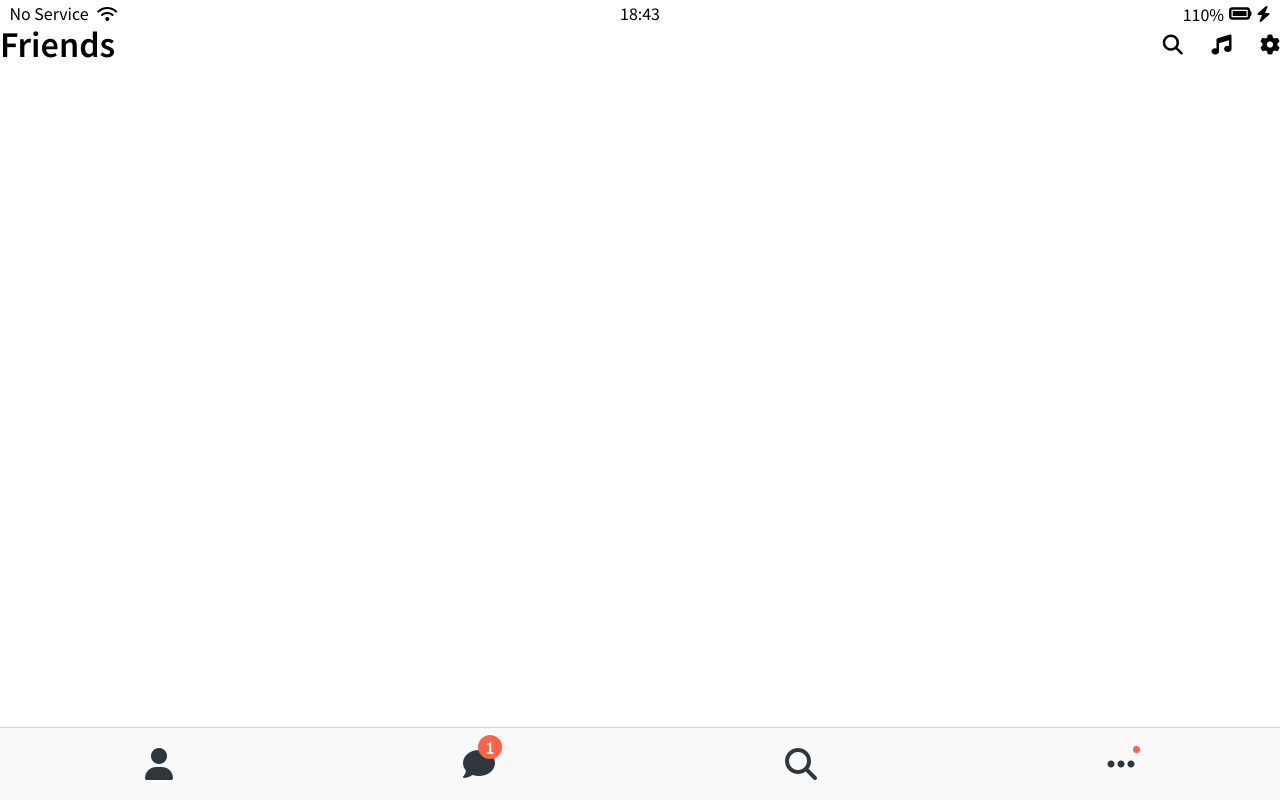
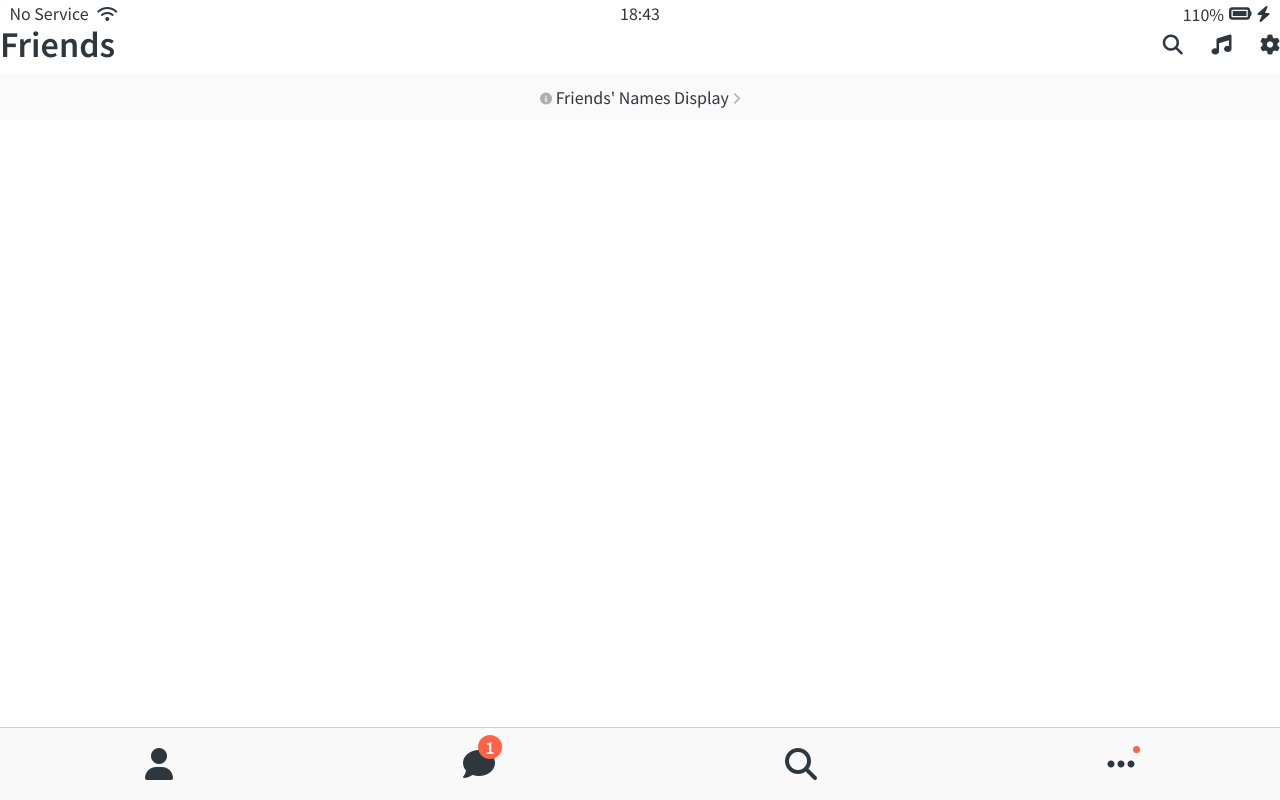
Before and after one commit to KWONZIPSA/kokoa-clone-2024, a plain HTML site: page friends.html in a window 1280 px wide. Drawn offline with Linux system fonts and the light colour scheme; files whose address does not match are found by name; a web font is replaced by a local one.

Commit message:
added friends' name display

```diff
--- /dev/null
+++ b/CSS/screens/friends.css
@@ -0,0 +1,11 @@
+#friends-display-link {
+  text-align: center;
+  display: block;
+  background-color: #fafafa;
+  padding: 15px 0px;
+  font-size: 16px;
+}
+
+#friends-display-link i {
+  color: rgba(0, 0, 0, 0.3);
+}
--- a/CSS/styles.css
+++ b/CSS/styles.css
@@ -9,8 +9,10 @@
 
 /*Screens*/
 @import "screens/login.css";
+@import "screens/friends.css";
 
 body {
+  color: #2e363e;
   font-family: "Noto Sans KR", "Rubik Glitch Pop", sans-serif;
 }
 
--- a/friends.html
+++ b/friends.html
@@ -32,6 +32,11 @@
         <span><i class="fa-solid fa-gear fa-lg"></i></span>
       </div>
     </header>
+
+    <a id="friends-display-link">
+      <i class="fa-solid fa-circle-info fa-xs"></i> Friends' Names Display
+      <i class="fa-solid fa-chevron-right fa-xs"></i>
+    </a>
 
     <!--nav>ul>li*4>a로 만듦 그런 담에 tab버튼으로 원하는 영역 입력-->
     <nav class="nav">
```
